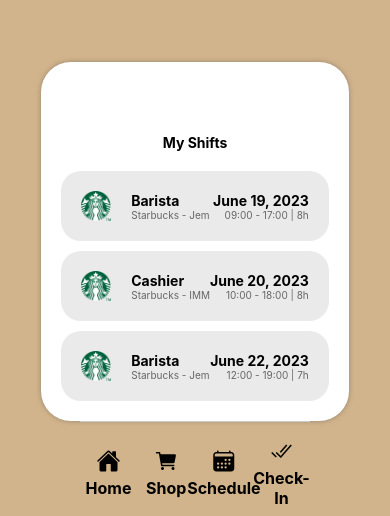
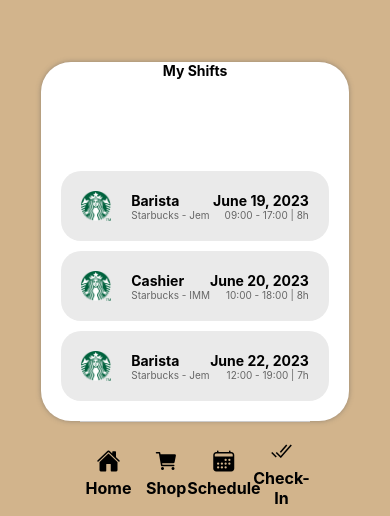
Before and after one commit to glennquah/EarnOClock, a React Native app in the folder frontend/: screen /Schedule in a window 390 px wide. Shown: the part 328-844 px from the top of the page. Built offline with nearby package versions, Linux system fonts and the light colour scheme; what amazon-cognito-identity-js would draw is missing.

Commit message:
Fix Schedule

```diff
--- a/frontend/screens/Schedule.js
+++ b/frontend/screens/Schedule.js
@@ -1,5 +1,5 @@
 import React from "react";
-import { View, StyleSheet } from "react-native";
+import { Text, View, StyleSheet } from "react-native";
 import Calendar from "../Components/Calendar";
 import NavigationBar from "../Components/NavBar";
 import { useNavigation } from "@react-navigation/native";
@@ -14,8 +14,8 @@ const ScheduleScreen = () => {
     <View style={styles.background}>
       <Calendar style={styles.calendar}> </Calendar>
       <View style={styles.container}>
-        <View style={styles.backgroundShape}> </View>
-        <View style={styles.header}> My Shifts </View>
+        <Text style={styles.backgroundShape}> </Text>
+        <Text style={styles.header}> My Shifts </Text>
 
         <View style={styles.buttonContainer}>
           {/* Example usage of the ShiftButton component */}
```
